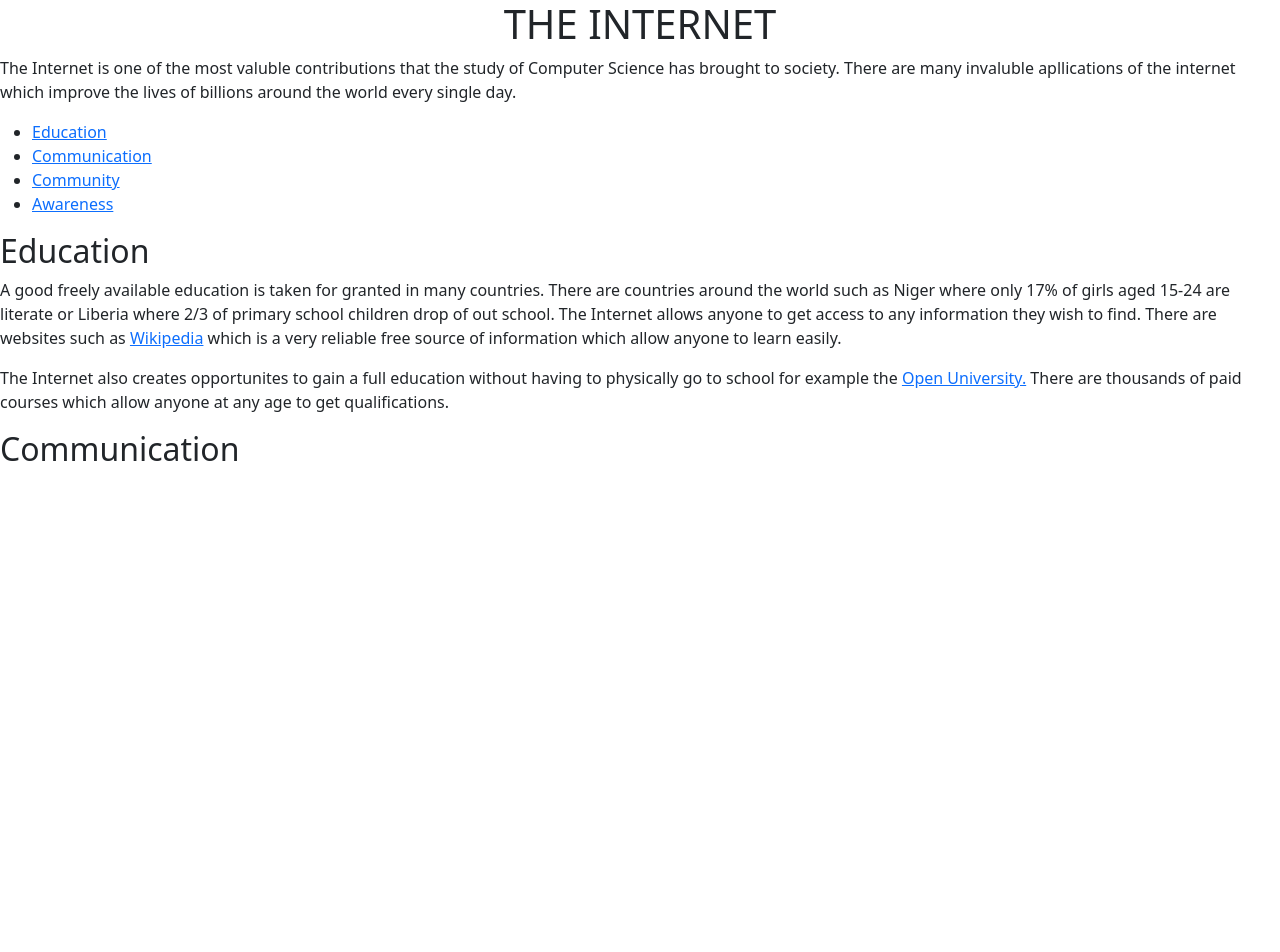
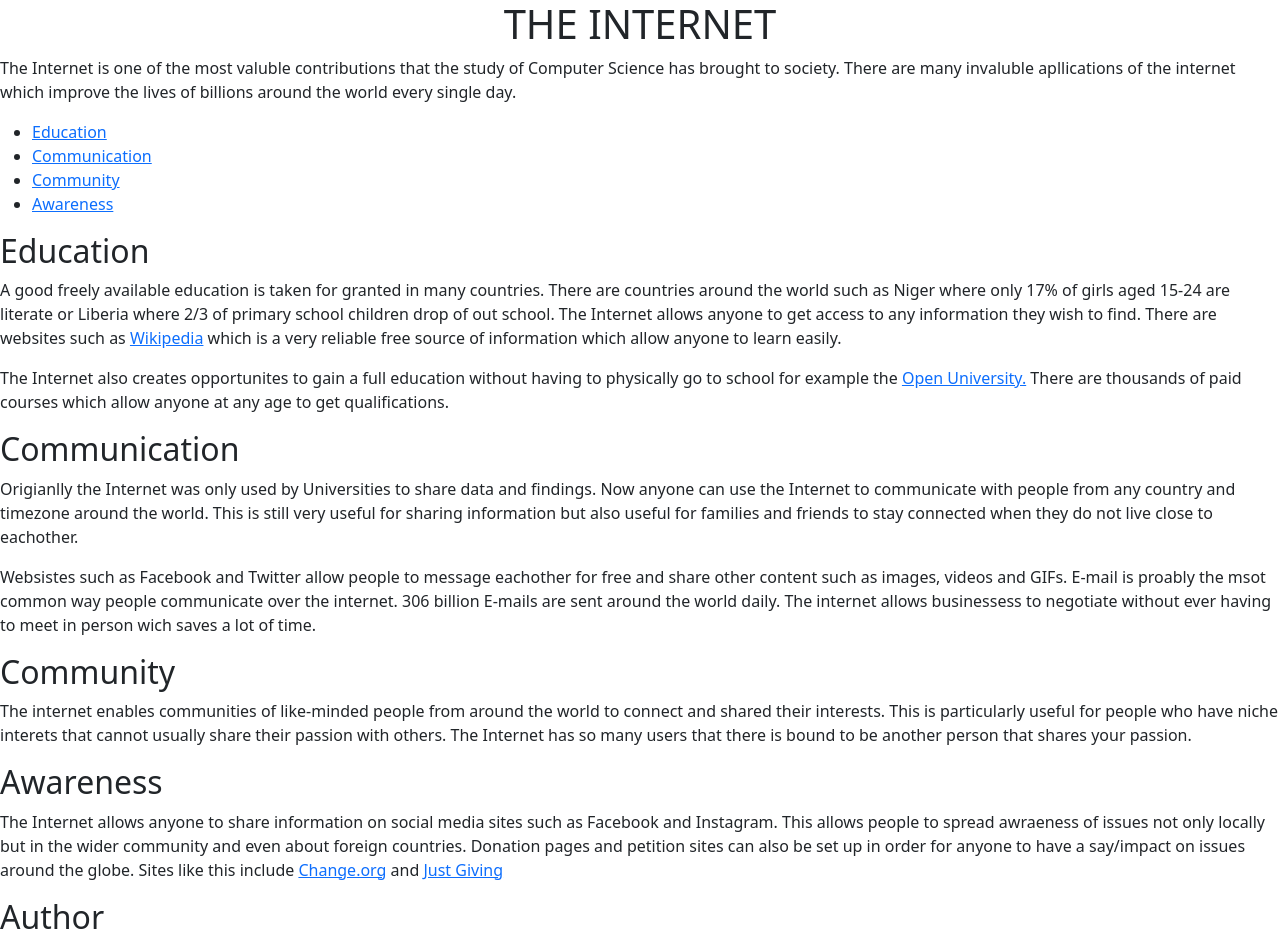
Before and after one commit to jacobdear1/Programming-Black-Formative, a plain HTML site: page THE INTERNET.html in a window 1280 px wide. Before the commit the page ends 800 px from the top, so only its background shows below. Drawn offline with nearby package versions, Linux system fonts and the light colour scheme.

Commit message:
Updated content

```diff
--- a/THE INTERNET.html
+++ b/THE INTERNET.html
@@ -44,6 +44,29 @@
             <a id = Communication></a>
         </h2>
         <p>
+            Origianlly the Internet was only used by Universities to share data and findings. Now anyone can use the Internet to communicate with people from any country and timezone around the world. This is still very useful for sharing information but also useful for families and friends to stay connected when they do not live close to eachother.
+        </p>
+        <p>
+            Websistes such as Facebook and Twitter allow people to message eachother for free and share other content such as images, videos and GIFs. E-mail is proably the msot common way people communicate over the internet. 306 billion E-mails are sent around the world daily. The internet allows businessess to negotiate without ever having to meet in person wich saves a lot of time.
+        </p>
+        <h2>
+            Community
+            <a id = Community></a>
+        </h2>
+        <p>
+            The internet enables communities of like-minded people from around the world to connect and shared their interests. This is particularly useful for people who have niche interets that cannot usually share their passion with others. The Internet has so many users that there is bound to be another person that shares your passion.
+        </p>
+        <h2>
+            Awareness
+            <a id = Awareness></a>
+        </h2>
+        <p>
+            The Internet allows anyone to share information on social media sites such as Facebook and Instagram. This allows people to spread awraeness of issues not only locally but in the wider community and even about foreign countries. Donation pages and petition sites can also be set up in order for anyone to have a say/impact on issues around the globe. Sites like this include <a href = https://www.change.org/start-a-petition>Change.org</a> and <a href = https://www.justgiving.com>Just Giving</a>
+        </p>
+        <h2>
+            Author
+        </h2>
+        <P>
 
-        </p>
+        </P>
     </body>
```
